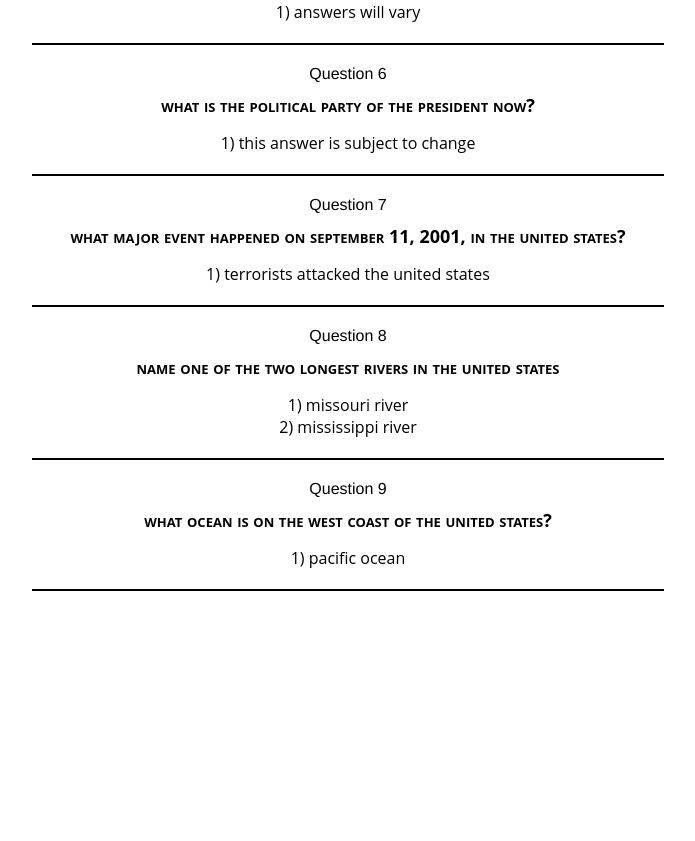
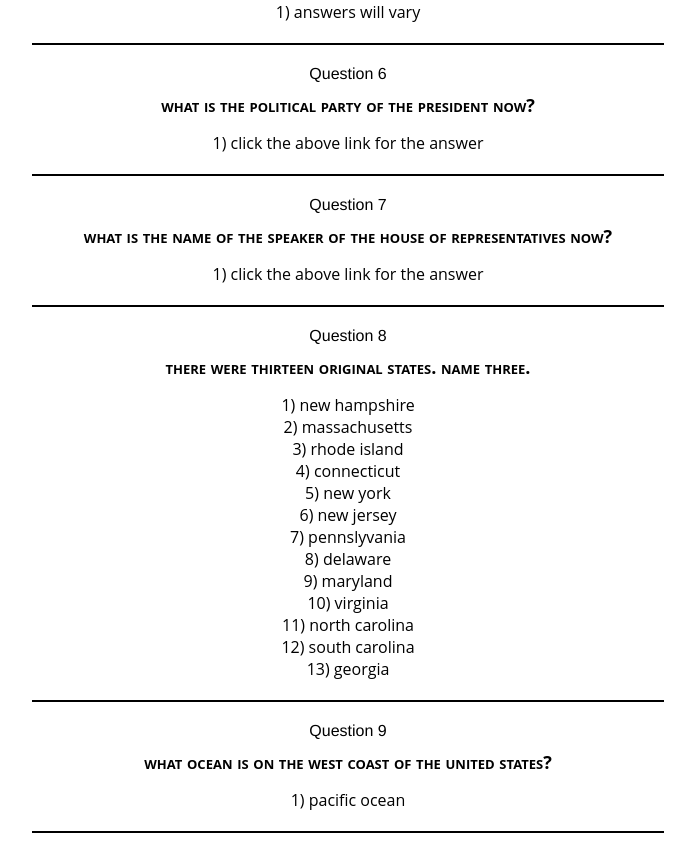
Before and after one commit to mmaustin/citizenship-questions-answers, a React (Create React App) app in the folder citizenship-frontend/: page /remaining-questions in a window 1280 px wide. Shown: the part 1100-1941 px from the top of the page, without its empty margins (292-987 px from the left). Before the commit the page ends 1699 px from the top, so only its background shows below. Built offline with nearby package versions, Linux system fonts and the light colour scheme.

Commit message:
added further questions to the questions ten array

```diff
--- a/citizenship-frontend/src/features/remainingQuestions/questionsTen.js
+++ b/citizenship-frontend/src/features/remainingQuestions/questionsTen.js
@@ -7,7 +7,8 @@ answer: [{ans: 'answers will vary'}]}, {id: nanoid(), question: 'what are two ca
 {ans: 'secretary of the treasury'}, {ans: 'secretary of veterans affairs'}, {ans: 'the attorney general'}, {ans: 'the vice president'}]}, {id: nanoid(), question: 'who is the governor of your state now?',
 answer: [{ans: 'answers will vary'}]}, {id: nanoid(), question: 'what is the capital of your state', answer: [{ans: 'answers will vary'}]},
 {id: nanoid(), question: 'what is the political party of the president now?',
-answer: [{ans: 'this answer is subject to change'}]}, {id: nanoid(), question: 'what major event happened on september 11, 2001, in the united states?', answer: [{ans: 'terrorists attacked the united states'}]},
-{id: nanoid(), question: 'name one of the two longest rivers in the united states',
-answer: [{ans: 'missouri river'}, {ans: 'mississippi river'}]}, {id: nanoid(), question: 'what ocean is on the west coast of the united states?',
+answer: [{ans: 'click the above link for the answer'}]}, {id: nanoid(), question: 'what is the name of the speaker of the house of representatives now?', answer: [{ans: 'click the above link for the answer'}]},
+{id: nanoid(), question: 'there were thirteen original states. name three.',
+answer: [{ans: 'new hampshire'}, {ans: 'massachusetts'}, {ans: 'rhode island'}, {ans: 'connecticut'}, {ans: 'new york'}, {ans: 'new jersey'}, {ans: 'pennslyvania'}, {ans: 'delaware'}, {ans: 'maryland'}, {ans: 'virginia'}, {ans: 'north carolina'},
+{ans: 'south carolina'}, {ans: 'georgia'}]}, {id: nanoid(), question: 'what ocean is on the west coast of the united states?',
 answer: [{ans: 'pacific ocean'}]}]
```
